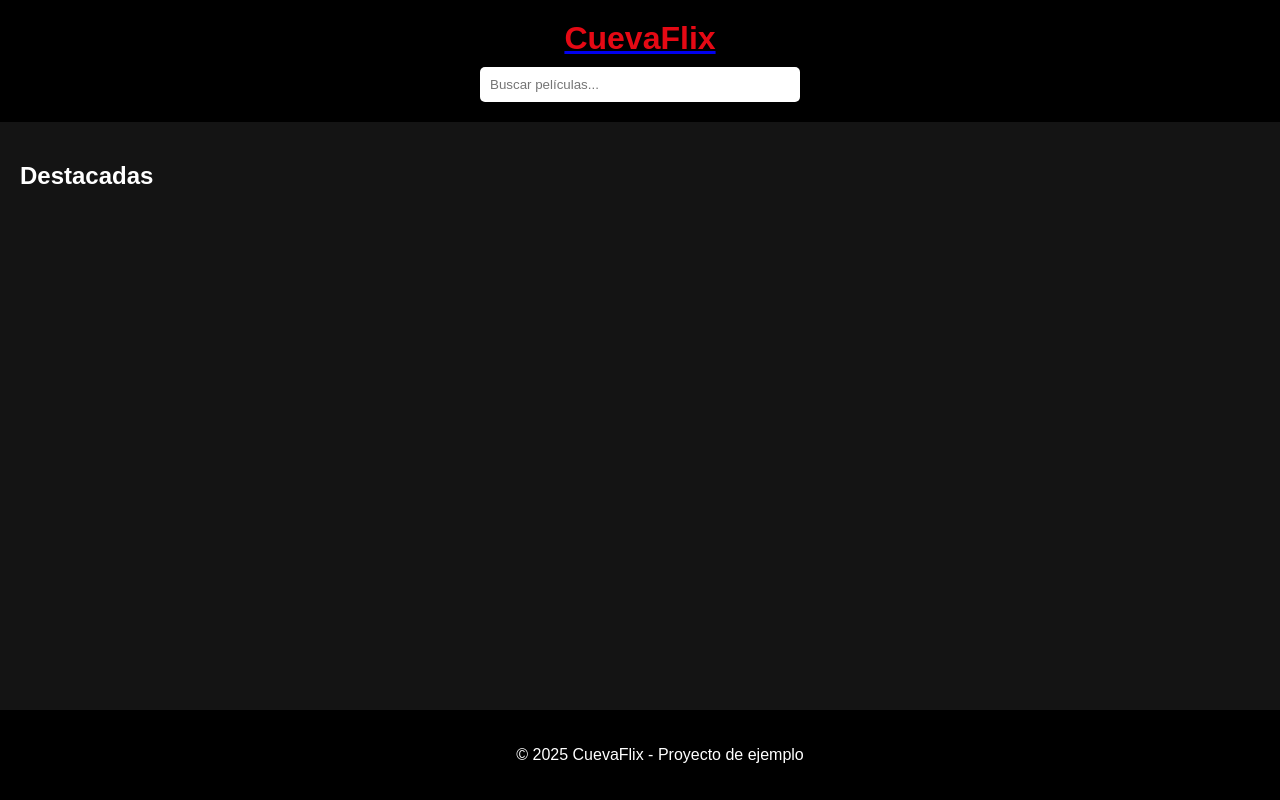
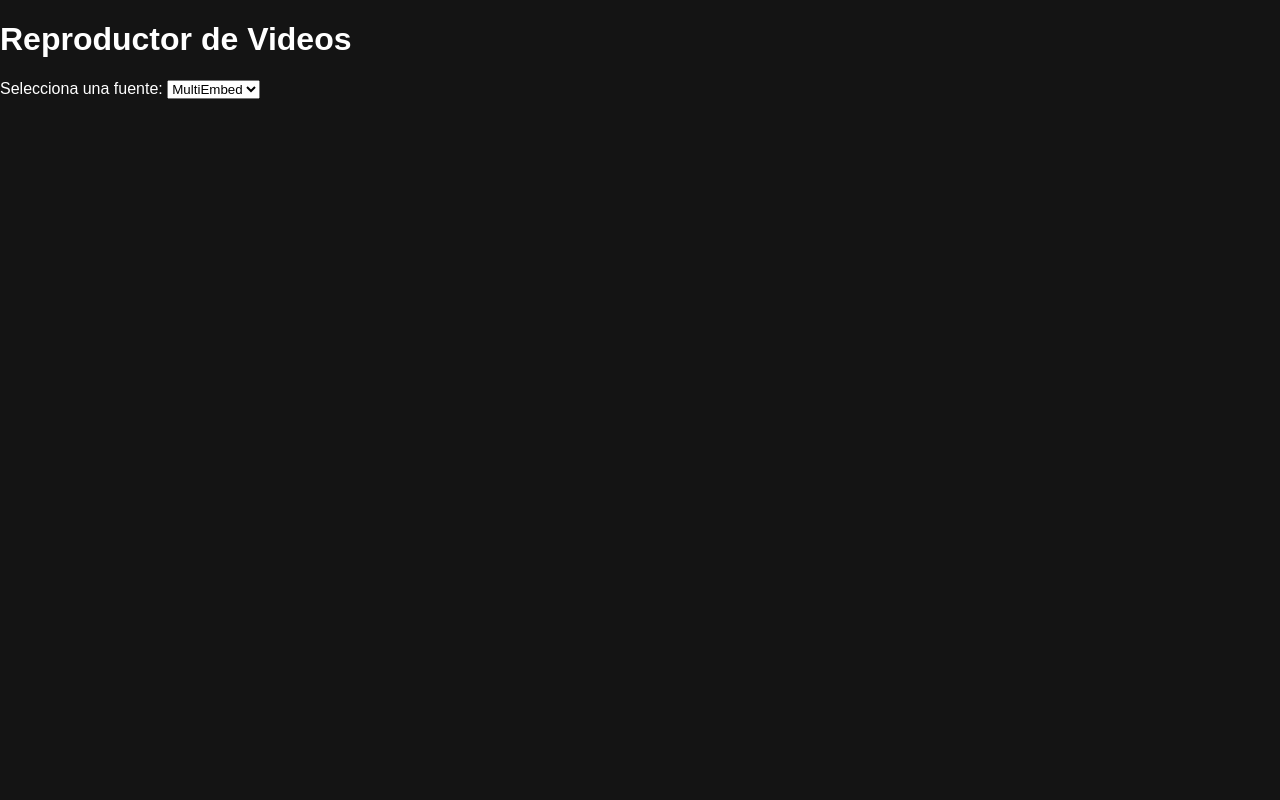
Before and after one commit to jvsierras/CuevaFlix, a plain HTML site: page index.html in a window 1280 px wide. Drawn offline with Linux system fonts and the light colour scheme; no server answers.

Commit message:
Update index.html

```diff
--- a/index.html
+++ b/index.html
@@ -3,34 +3,38 @@
 <head>
     <meta charset="UTF-8">
     <meta name="viewport" content="width=device-width, initial-scale=1.0">
-    <title>CuevaFlix - Películas en Línea</title>
+    <title>Reproductor de Videos</title>
     <link rel="stylesheet" href="styles.css">
 </head>
 <body>
-    <header>
-        <!-- Título como enlace para regresar a la página principal -->
-        <a href="/" id="logo"><h1>CuevaFlix</h1></a>
-        <input type="text" id="search" placeholder="Buscar películas...">
-    </header>
-    <main>
-        <section id="featured">
-            <h2>Destacadas</h2>
-            <div class="movie-grid" id="featured-movies"></div>
-        </section>
-        <!-- Ventana modal para el reproductor y la información de la película -->
+    <div class="container">
+        <h1>Reproductor de Videos</h1>
+
+        <!-- Selector de Fuente -->
+        <label for="source-select">Selecciona una fuente:</label>
+        <select id="source-select">
+            <option value="multiembed">MultiEmbed</option>
+            <option value="vidsrc">VidSrc</option>
+            <option value="shorticu">Short.ICU</option>
+        </select>
+
+        <!-- Lista de Películas -->
+        <div id="movie-list"></div>
+
+        <!-- Reproductor de Video -->
         <div id="player-modal" class="modal">
             <div class="modal-content">
                 <span id="close-player" class="close">&times;</span>
-                <!-- Contenedor para la información de la película -->
-                <div id="movie-info"></div>
-                <!-- Reproductor de video usando iframe -->
+                <h2 id="movie-title"></h2>
+                <div id="movie-details">
+                    <img id="movie-poster" src="" alt="Poster de la película" />
+                    <p id="movie-overview"></p>
+                </div>
                 <iframe id="video-player" src="" frameborder="0" allowfullscreen></iframe>
             </div>
         </div>
-    </main>
-    <footer>
-        <p>© 2025 CuevaFlix - Proyecto de ejemplo</p>
-    </footer>
+    </div>
+
     <script src="script.js"></script>
 </body>
 </html>
```
